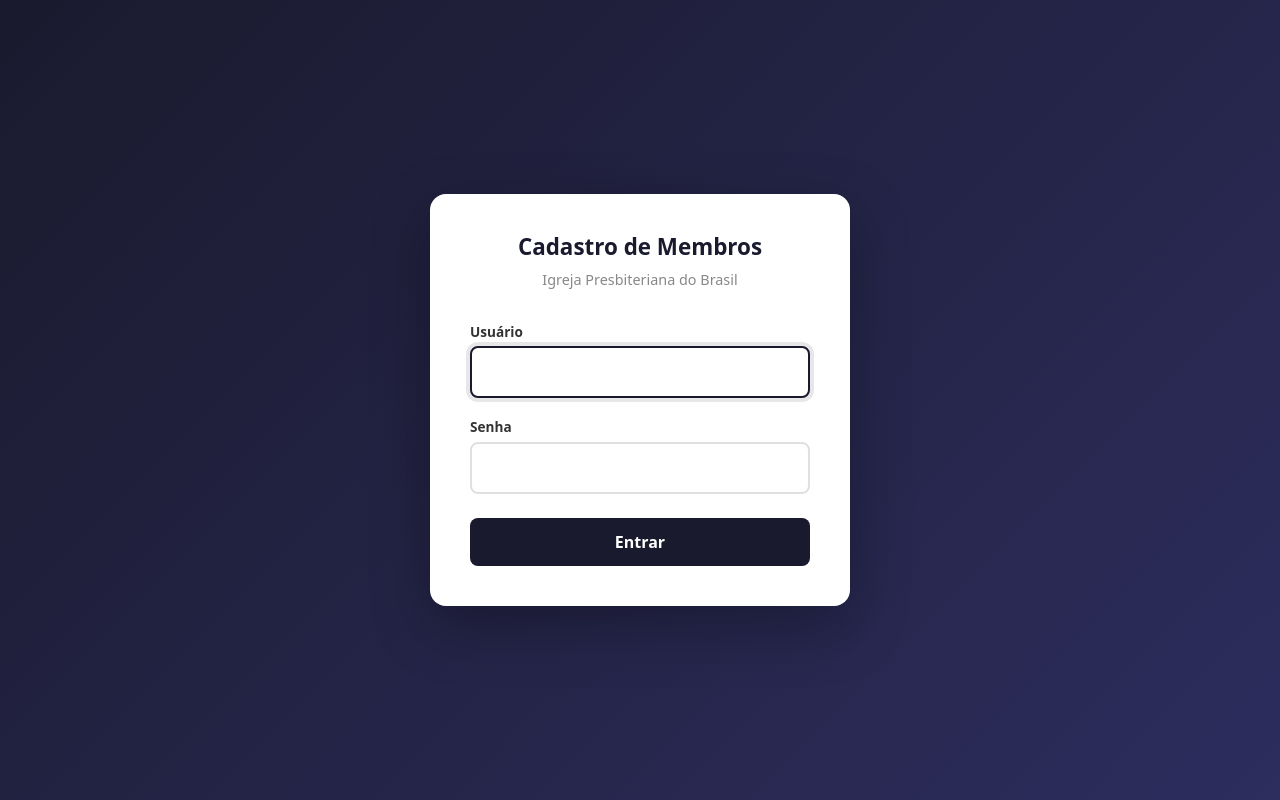
After one commit to Drevolo/Cadastro-Membros-IPBC, a Flask app: page /login in a window 1280 px wide. The commit adds this page. Run offline with Flask 3, Linux system fonts and the light colour scheme; parts of the project's set-up code (start-up, migrations or seed data) failed here and were passed over.

Commit message:
login com sessoes + criptografia endereco (Fernet)

```diff
--- a/app.py
+++ b/app.py
@@ -1,11 +1,69 @@
-from flask import Flask, request, jsonify, render_template
+from flask import Flask, request, jsonify, render_template, redirect, url_for, session
+from functools import wraps
+from cryptography.fernet import Fernet
 import sqlite3
 import os
 
 app = Flask(__name__)
+app.secret_key = os.environ.get('FLASK_SECRET_KEY', os.urandom(24).hex())
 
 DB_PATH = os.path.join(os.path.dirname(__file__), 'membros.db')
 
+# === ENCRYPTION ===
+def get_encryption_key():
+    key = os.environ.get('ENCRYPTION_KEY')
+    if key:
+        return key.encode()
+    key_file = os.path.join(os.path.dirname(__file__), '.encryption_key')
+    if os.path.exists(key_file):
+        with open(key_file, 'rb') as f:
+            return f.read().strip()
+    new_key = Fernet.generate_key()
+    with open(key_file, 'wb') as f:
+        f.write(new_key)
+    print("=" * 60)
+    print("CHAVE DE CRIPTOGRAFIA GERADA. Salve esta chave com seguranca!")
+    print(f"Chave: {new_key.decode()}")
+    print("Defina ENCRYPTION_KEY como variavel de ambiente no Render.")
+    print("=" * 60)
+    return new_key
+
+cipher = Fernet(get_encryption_key())
+
+def encrypt(val):
+    if not val:
+        return val
+    return cipher.encrypt(val.encode()).decode()
+
+def decrypt(val):
+    if not val:
+        return val
+    try:
+        return cipher.decrypt(val.encode()).decode()
+    except Exception:
+        return val
+
+# === AUTH ===
+ADMIN_USER = os.environ.get('ADMIN_USERNAME', 'admin')
+ADMIN_PASS = os.environ.get('ADMIN_PASSWORD', 'admin123')
+
+def login_required(f):
+    @wraps(f)
+    def decorated(*args, **kwargs):
+        if not session.get('logged_in'):
+            return redirect(url_for('login'))
+        return f(*args, **kwargs)
+    return decorated
+
+def api_login_required(f):
+    @wraps(f)
+    def decorated(*args, **kwargs):
+        if not session.get('logged_in'):
+            return jsonify({'error': 'Nao autorizado'}), 401
+        return f(*args, **kwargs)
+    return decorated
+
+# === DATABASE ===
 def get_db():
     conn = sqlite3.connect(DB_PATH)
     conn.row_factory = sqlite3.Row
@@ -45,11 +103,36 @@ def init_db():
 
 init_db()
 
+# === ROTAS DE AUTENTICACAO ===
+@app.route('/login', methods=['GET', 'POST'])
+def login():
+    if request.method == 'POST':
+        data = request.get_json() or request.form
+        user = data.get('username', '')
+        pwd = data.get('password', '')
+        if user == ADMIN_USER and pwd == ADMIN_PASS:
+            session['logged_in'] = True
+            if request.is_json:
+                return jsonify({'ok': True})
+            return redirect(url_for('index'))
+        if request.is_json:
+            return jsonify({'error': 'Usuario ou senha invalidos'}), 401
+        return render_template('login.html', erro='Usuário ou senha inválidos')
+    return render_template('login.html')
+
+@app.route('/logout')
+def logout():
+    session.pop('logged_in', None)
+    return redirect(url_for('login'))
+
+# === ROTAS PROTEGIDAS ===
 @app.route('/')
+@login_required
 def index():
     return render_template('index.html')
 
 @app.route('/api/membros', methods=['GET'])
+@api_login_required
 def listar_membros():
     conn = get_db()
     filters = []
@@ -75,12 +158,19 @@ def listar_membros():
     rows = conn.execute(query, params).fetchall()
     conn.close()
 
+    data = []
+    for r in rows:
+        d = dict(r)
+        d['endereco'] = decrypt(d['endereco'])
+        data.append(d)
+
     return jsonify({
         'total': total,
-        'data': [dict(r) for r in rows]
+        'data': data
     })
 
 @app.route('/api/membros', methods=['POST'])
+@api_login_required
 def criar_membro():
     data = request.get_json()
     conn = get_db()
@@ -99,13 +189,14 @@ def criar_membro():
         data.get('pai'), data.get('pai_religiao'), data.get('mae'), data.get('mae_religiao'),
         data.get('batismo_data'), data.get('batismo_local'), data.get('batismo_oficiante'),
         data.get('admissao_data'), data.get('admissao_modo'), data.get('admissao_deonde'), data.get('admissao_oficiante'),
-        data.get('livro_numero'), data.get('ato_numero'), data.get('endereco'), data.get('igreja')
+        data.get('livro_numero'), data.get('ato_numero'), encrypt(data.get('endereco')), data.get('igreja')
     ))
     conn.commit()
     conn.close()
     return jsonify({'id': cursor.lastrowid}), 201
 
 @app.route('/api/membros/<int:id>', methods=['PUT'])
+@api_login_required
 def atualizar_membro(id):
     data = request.get_json()
     conn = get_db()
@@ -124,7 +215,7 @@ def atualizar_membro(id):
         data.get('pai'), data.get('pai_religiao'), data.get('mae'), data.get('mae_religiao'),
         data.get('batismo_data'), data.get('batismo_local'), data.get('batismo_oficiante'),
         data.get('admissao_data'), data.get('admissao_modo'), data.get('admissao_deonde'), data.get('admissao_oficiante'),
-        data.get('livro_numero'), data.get('ato_numero'), data.get('endereco'), data.get('igreja'),
+        data.get('livro_numero'), data.get('ato_numero'), encrypt(data.get('endereco')), data.get('igreja'),
         id
     ))
     conn.commit()
@@ -132,6 +223,7 @@ def atualizar_membro(id):
     return jsonify({'ok': True})
 
 @app.route('/api/membros/<int:id>', methods=['DELETE'])
+@api_login_required
 def deletar_membro(id):
     conn = get_db()
     conn.execute("DELETE FROM membros WHERE id=?", (id,))
--- a/requirements.txt
+++ b/requirements.txt
@@ -1,2 +1,3 @@
 flask>=3.0
 gunicorn>=21.0
+cryptography>=41.0
--- /dev/null
+++ b/templates/login.html
@@ -0,0 +1,95 @@
+<!DOCTYPE html>
+<html lang="pt-BR">
+<head>
+    <meta charset="UTF-8">
+    <meta name="viewport" content="width=device-width, initial-scale=1.0">
+    <title>Login - Cadastro de Membros</title>
+    <link href="https://cdn.jsdelivr.net/npm/bootstrap@5.3.3/dist/css/bootstrap.min.css" rel="stylesheet">
+    <style>
+        body {
+            background: linear-gradient(135deg, #1a1a2e 0%, #2d2d5e 100%);
+            min-height: 100vh;
+            display: flex;
+            align-items: center;
+            justify-content: center;
+        }
+        .login-card {
+            background: #fff;
+            border-radius: 16px;
+            padding: 40px;
+            width: 100%;
+            max-width: 420px;
+            box-shadow: 0 20px 60px rgba(0,0,0,0.3);
+        }
+        .login-card h1 {
+            font-size: 1.4rem;
+            font-weight: 800;
+            color: #1a1a2e;
+            text-align: center;
+            margin-bottom: 8px;
+        }
+        .login-card p {
+            text-align: center;
+            color: #888;
+            font-size: 0.9rem;
+            margin-bottom: 28px;
+        }
+        .login-card label {
+            font-weight: 700;
+            font-size: 0.85rem;
+            color: #333;
+            margin-bottom: 4px;
+        }
+        .login-card .form-control {
+            border: 2px solid #e0e0e0;
+            border-radius: 8px;
+            padding: 12px 16px;
+            font-size: 1rem;
+        }
+        .login-card .form-control:focus {
+            border-color: #1a1a2e;
+            box-shadow: 0 0 0 4px rgba(26, 26, 46, 0.1);
+        }
+        .login-card .btn-primary {
+            background: #1a1a2e;
+            border: none;
+            padding: 12px;
+            font-weight: 700;
+            border-radius: 8px;
+            width: 100%;
+            font-size: 1rem;
+        }
+        .login-card .btn-primary:hover {
+            background: #2d2d5e;
+            transform: translateY(-1px);
+            box-shadow: 0 4px 12px rgba(26, 26, 46, 0.3);
+        }
+        .alert {
+            border-radius: 8px;
+            font-size: 0.9rem;
+        }
+    </style>
+</head>
+<body>
+    <div class="login-card">
+        <h1>Cadastro de Membros</h1>
+        <p>Igreja Presbiteriana do Brasil</p>
+
+        {% if erro %}
+        <div class="alert alert-danger py-2">{{ erro }}</div>
+        {% endif %}
+
+        <form method="POST" action="/login">
+            <div class="mb-3">
+                <label>Usu&aacute;rio</label>
+                <input type="text" class="form-control" name="username" required autofocus>
+            </div>
+            <div class="mb-4">
+                <label>Senha</label>
+                <input type="password" class="form-control" name="password" required>
+            </div>
+            <button type="submit" class="btn btn-primary">Entrar</button>
+        </form>
+    </div>
+</body>
+</html>
```
Also changed, not shown: templates/index.html (+8 -3 lines), 1 other file.
